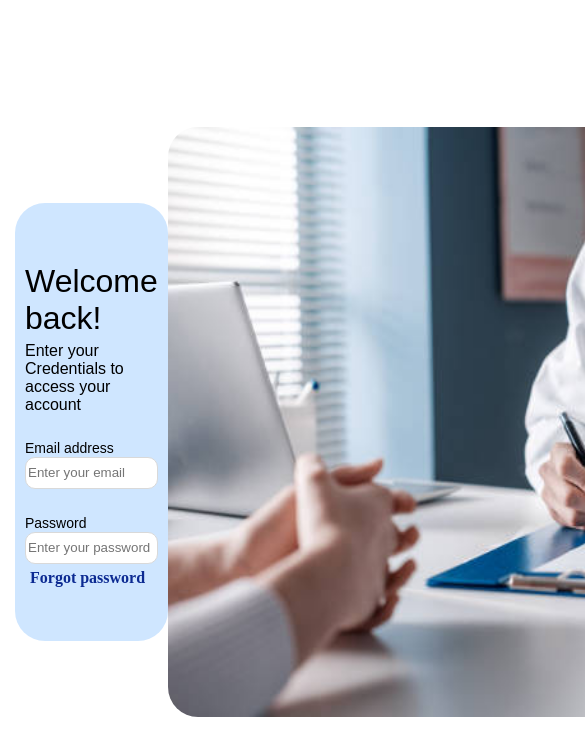
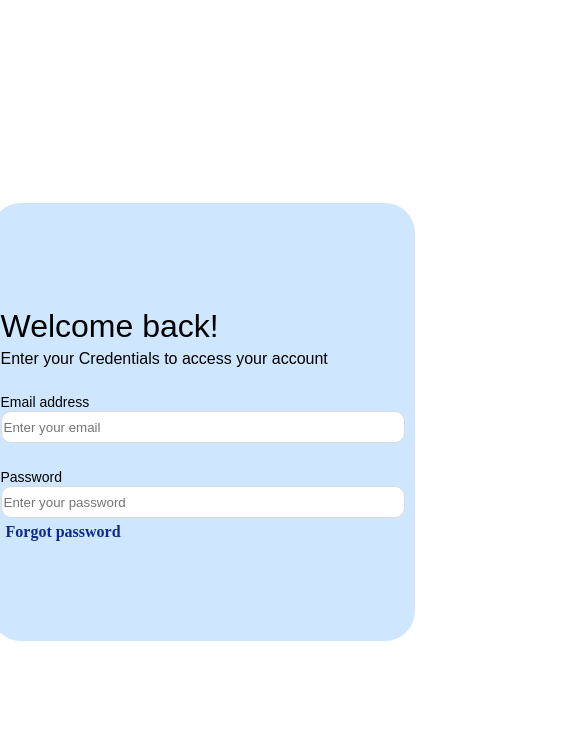
Before and after one commit to Julio1901/patient-admin-panel, a React (Vite) app: page / in a window 390 px wide. Shown: the top 756 px of the page, 585 px wide, since content can reach past the window. Built offline with nearby package versions, Linux system fonts and the light colour scheme.

Commit message:
feat: mobile hook added

```diff
--- a/src/pages/login/styles.ts
+++ b/src/pages/login/styles.ts
@@ -6,11 +6,22 @@
     display: flex;
     flex-direction: row;
     align-items: center;
+    gap: 20px;
+
+
+    @media (max-width: 839px) {
+        justify-content: center;
+    }
+
+    @media (max-width: 600px) {
+
+}
 `
 
 export const LoginFormContainer = styled.div`
     width: 404px;
     height: 438px;
+    min-width: 404px;
     display: flex;
     flex-direction: column;
     background: rgb(18, 128, 255, 0.2);
@@ -19,6 +30,7 @@
     padding-left: 10px;
     padding-right: 10px;
     justify-content: center;
+
 `
 
 export const Title = styled.text`
@@ -42,9 +54,10 @@
 
 
 export const InputTitle = styled.text`
-    @import url('https://fonts.googleapis.com/css2?family=Poppins:ital,wght@0,500;0,700;0,800;0,900;1,700;1,800;1,900&display=swap');
-    font-size: 14px;
-    font-family: 'Poppins', sans-serif;
+    @import url('https://fonts.googleapis.com/css2?family=Anton&family=Poppins:ital,wght@0,100;0,200;0,300;0,400;0,500;0,600;0,700;0,800;0,900;1,100;1,200;1,300;1,400;1,500;1,600;1,700;1,800;1,900&display=swap');
+    font-family: "Anton", sans-serif;
+  font-weight: 400;
+  font-style: normal;
     margin-top: 60px;
 `
 
@@ -63,6 +76,7 @@
     background-color: beige;
 `
 export const TextButton = styled.div`
+    width: fit-content;
     color: #0C2A92;
     cursor: pointer;
     font-weight: bold;
@@ -77,14 +91,29 @@
 
 
 export const LoginImage = styled.img`
-    width: 780px;
+    width: 70%;
     height: 70%;
     border-top-left-radius: 30px;
     border-bottom-left-radius: 30px;
     margin-left: auto;
 
     &:hover {
-        background-color: #aabbcc; /* Altere para a cor desejada ao passar o mouse */
+        background-color: #aabbcc;
     }
 
+    @media (max-width: 1250px) {
+        width: 580px;
+        height: 60%;
+}
+
+@media (max-width: 1039px) {
+        width: 380px;
+        height: 50%;
+}
+
+
+@media (max-width: 839px) {
+    display: none;
+}
+
 `
```
Also changed, not shown: src/common/hooks/useMobile.ts (added, +28 -0 lines).
